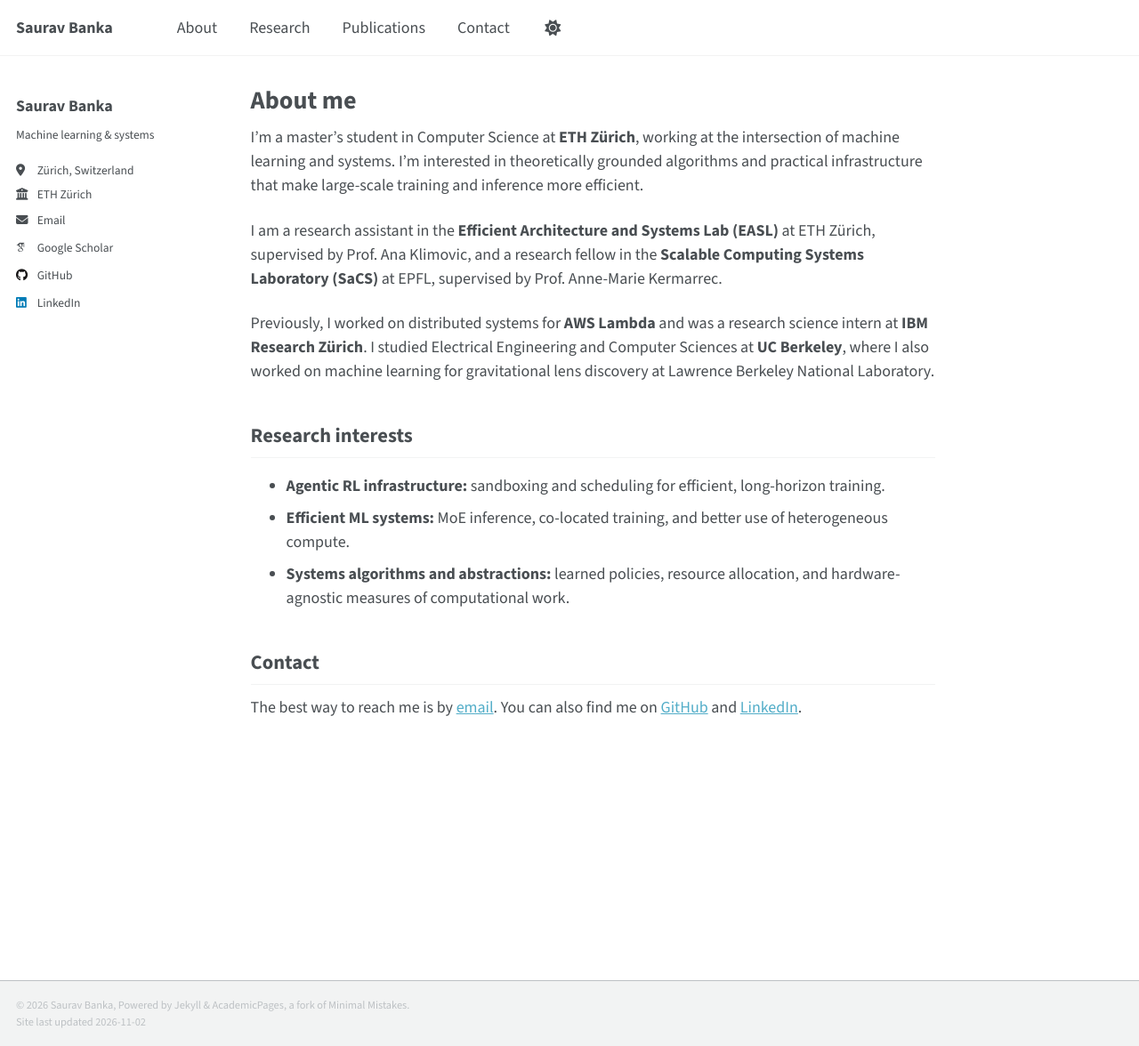
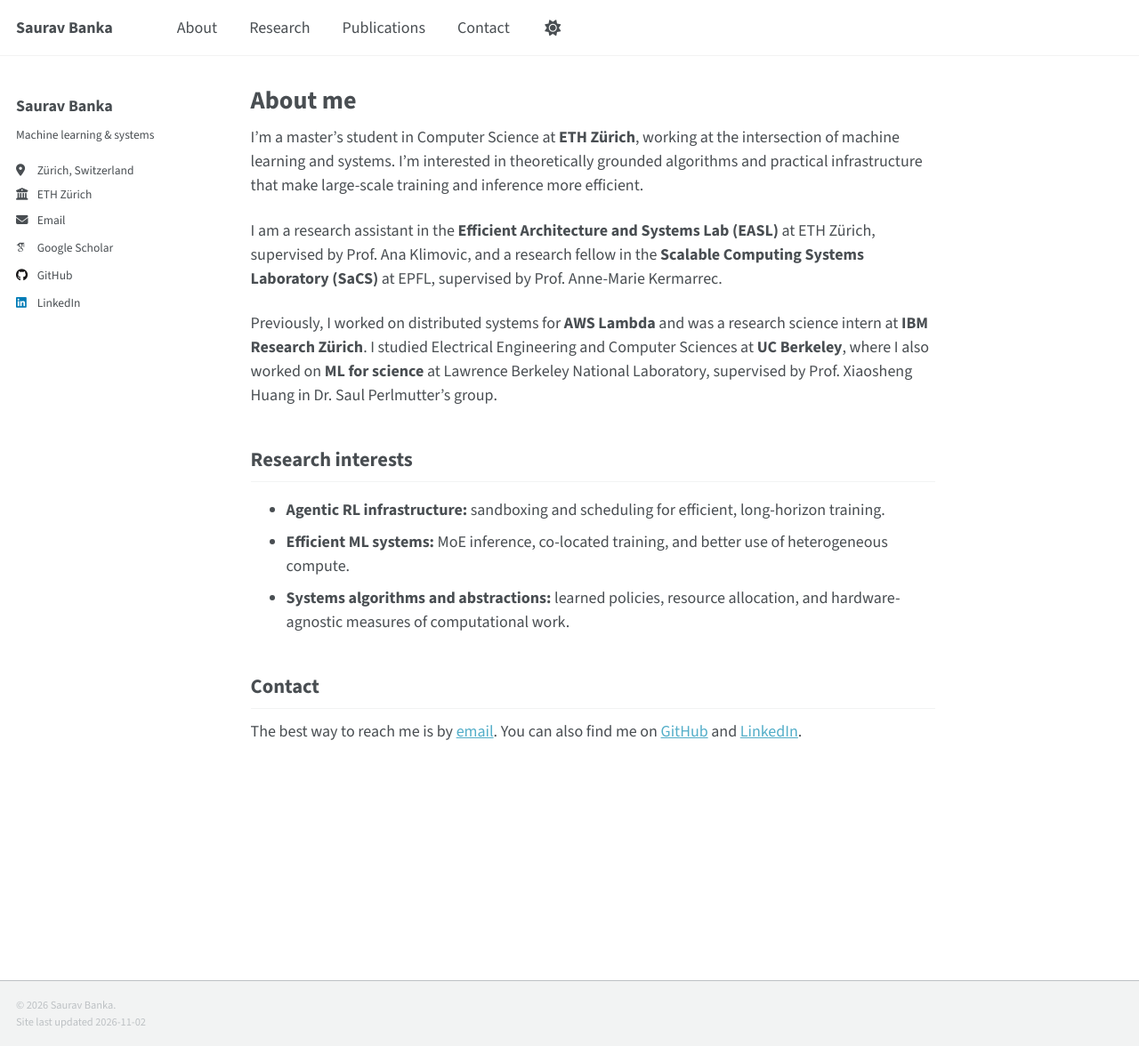
Before and after one commit to sauravbanka/sauravbanka.github.io, a Jekyll site: the page built from _pages/about.md, in a window 1280 px wide and 1176 px high. Shown: the whole window at 89% size. Built offline with Jekyll 4.4.1, drawn with Linux system fonts in a browser that asks for light colours; some web fonts are replaced; a script that is not in the unit is left out.

Commit message:
Clarify ML for science background and simplify footer credits

```diff
--- a/_includes/footer.html
+++ b/_includes/footer.html
@@ -1,4 +1,4 @@
 <div class="page__footer-copyright">
-  &copy; {{ site.time | date: '%Y' }} {{ site.name | default: site.title }}, {{ site.data.ui-text[site.locale].powered_by | default: "Powered by" }} <a href="https://jekyllrb.com" rel="nofollow">Jekyll</a> &amp; <a href="https://github.com/academicpages/academicpages.github.io">AcademicPages</a>, a fork of <a href="https://mademistakes.com/work/minimal-mistakes-jekyll-theme/" rel="nofollow">Minimal Mistakes</a>.<br />
+  &copy; {{ site.time | date: '%Y' }} {{ site.name | default: site.title }}.<br />
   Site last updated {{ "now" | date: '%Y-%m-%d' }}
 </div>
--- a/_pages/about.md
+++ b/_pages/about.md
@@ -11,7 +11,7 @@ I'm a master's student in Computer Science at **ETH Zürich**, working at the in
 
 I am a research assistant in the **Efficient Architecture and Systems Lab (EASL)** at ETH Zürich, supervised by Prof. Ana Klimovic, and a research fellow in the **Scalable Computing Systems Laboratory (SaCS)** at EPFL, supervised by Prof. Anne-Marie Kermarrec.
 
-Previously, I worked on distributed systems for **AWS Lambda** and was a research science intern at **IBM Research Zürich**. I studied Electrical Engineering and Computer Sciences at **UC Berkeley**, where I also worked on machine learning for gravitational lens discovery at Lawrence Berkeley National Laboratory.
+Previously, I worked on distributed systems for **AWS Lambda** and was a research science intern at **IBM Research Zürich**. I studied Electrical Engineering and Computer Sciences at **UC Berkeley**, where I also worked on **ML for science** at Lawrence Berkeley National Laboratory, supervised by Prof. Xiaosheng Huang in Dr. Saul Perlmutter’s group.
 
 ## Research interests
 
--- a/_pages/publications.html
+++ b/_pages/publications.html
@@ -17,7 +17,7 @@ author_profile: true
 <em>The End of Time (as a Cloud Billing Model)</em>.
 Accepted, SoCC ’26.</p>
 
-<h2 id="ml-for-science">ML for Science</h2>
+<h2 id="ml-for-science">ML for science</h2>
 
 <p id="a1"><strong>[A1]</strong> Storfer, C. J., Magnier, E. A., Huang, X., Rubin, D., Schlegel, D. J., <strong>Banka, S.</strong>, et al.
 Gravitational Lenses in UNIONS and Euclid (GLUE) I.
```
